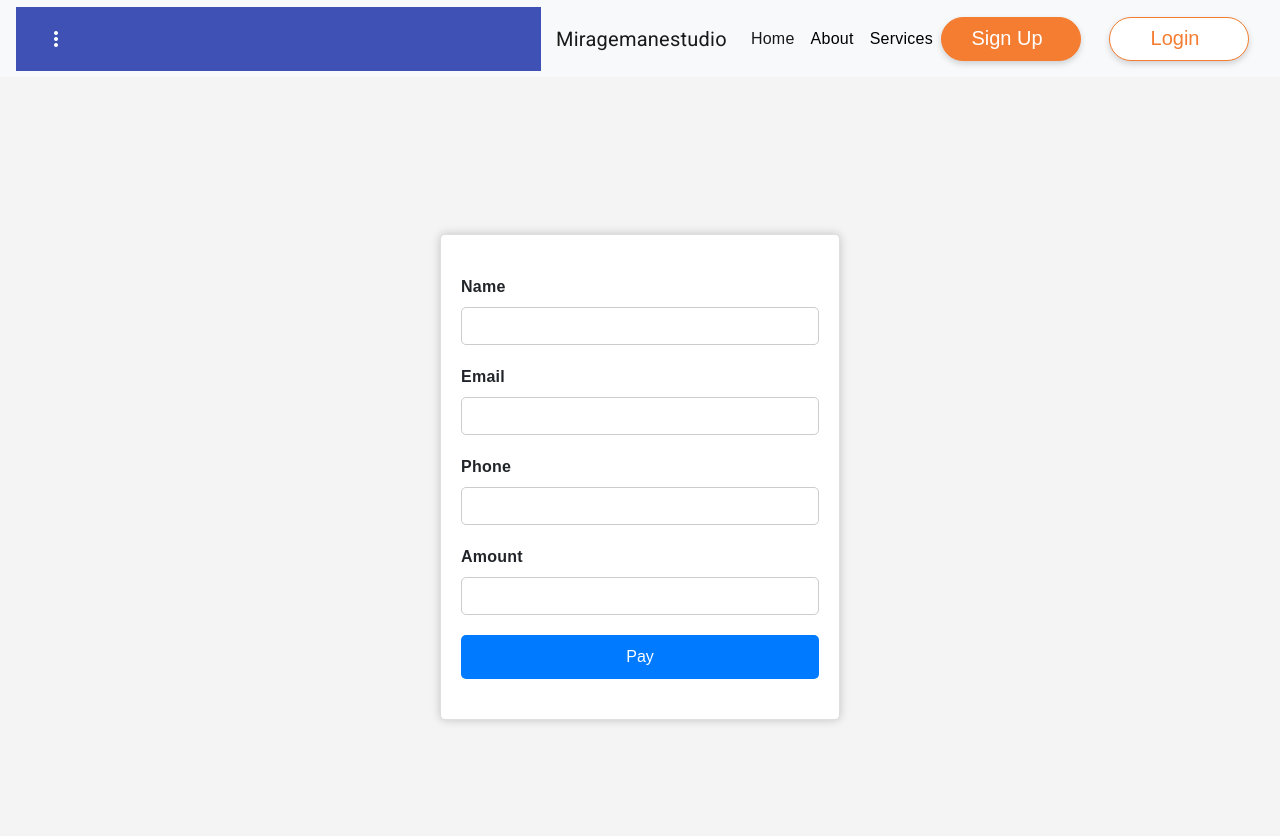
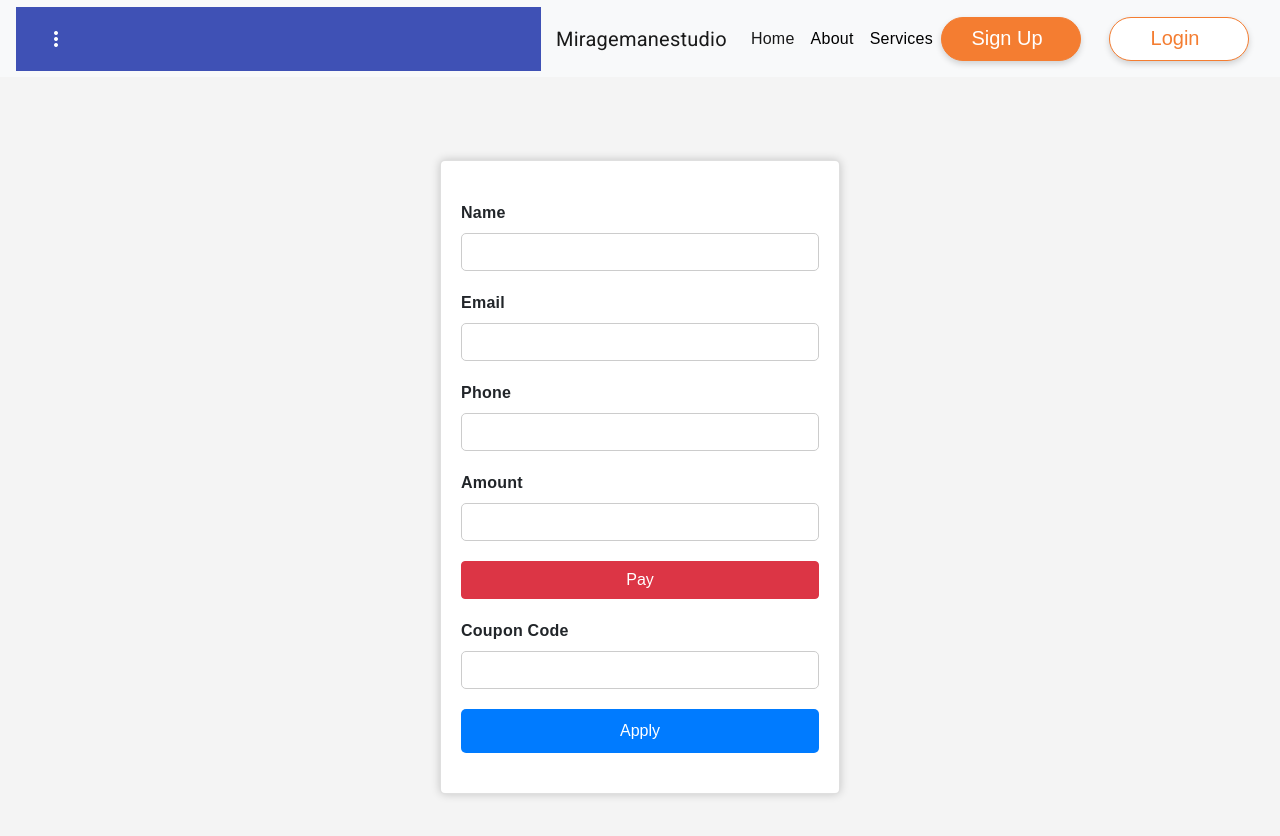
Before and after one commit to shashankchauhan554/MirageMainStudio, an Angular app in the folder product-webapp/webapp/: page /payment in a window 1280 px wide. Shown: the top 836 px of the page. Built offline with nearby package versions, Linux system fonts and the light colour scheme.

Commit message:
Frontend updated

```diff
--- a/product-webapp/webapp/src/app/components/payment/payment.component.html
+++ b/product-webapp/webapp/src/app/components/payment/payment.component.html
@@ -39,7 +39,14 @@
                     </div>
                 </div>
                 <div class="form-group">
-                    <button class="btn btn-primary btn-block">Pay</button>
+                    <button class="btn btn-danger btn-block">Pay</button>
+                </div>
+                <div class="form-group">
+                    <label for="couponCode">Coupon Code</label>
+                    <input type="text" class="form-control" name="couponCode" [(ngModel)]="form.couponCode" #couponCode="ngModel" />
+                </div>
+                <div class="form-group">
+                    <button class="btn btn-primary btn-block">Apply</button>
                 </div>
             </form>
         </div>
--- a/product-webapp/webapp/src/app/components/payment/payment.component.ts
+++ b/product-webapp/webapp/src/app/components/payment/payment.component.ts
@@ -43,7 +43,7 @@ export class PaymentComponent {
     "amount": "",
     "name": "MirageManeStudio",
     "description": "Web Development",
-    "image": "https://www.javachinna.com/wp-content/uploads/2020/02/android-chrome-512x512-1.png",
+    "image": "webapp/src/assets/imge.jpg/",
     "order_id": "",
     "handler": function (response: any) {
       var event = new CustomEvent("payment.success",
```
